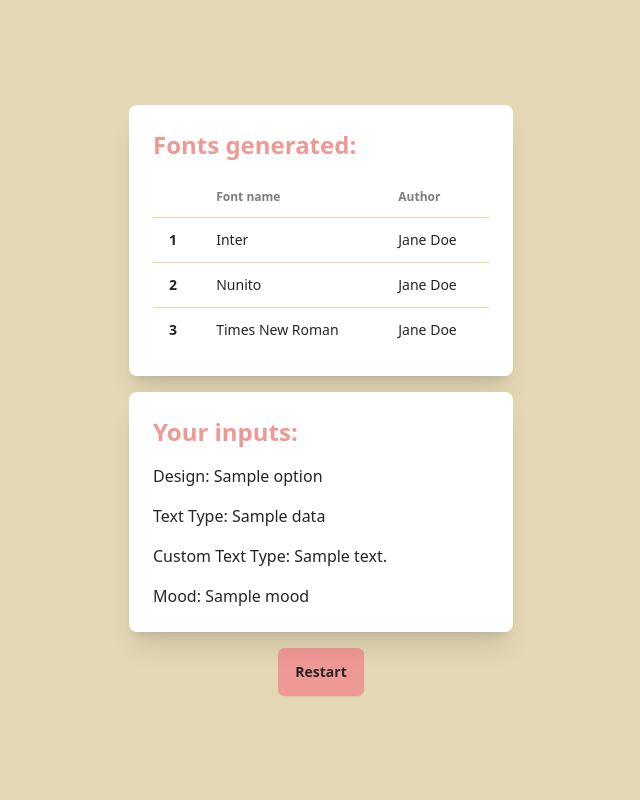
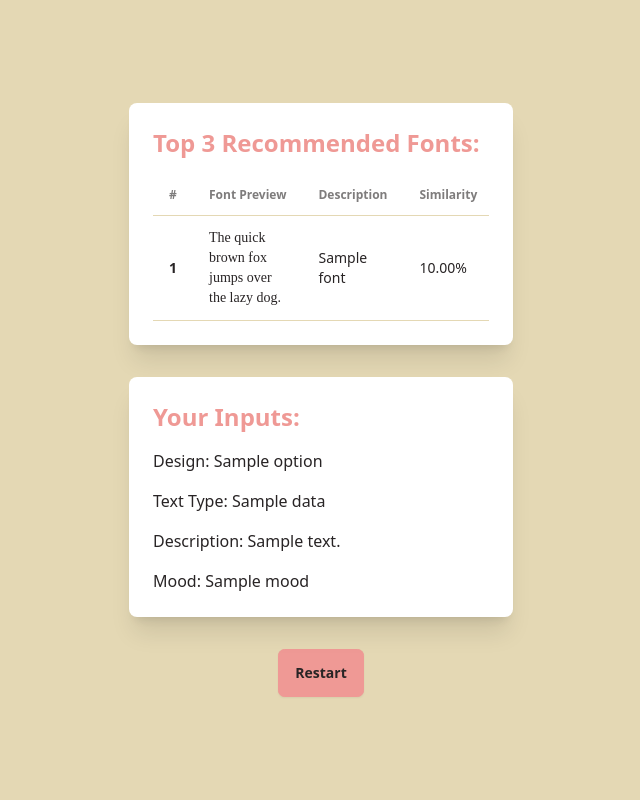
Before and after one commit to fontelier-AI/fontelier-ai, a Flask app: template templates/result.html in a window 1280 px wide. Shown: the whole page, without its empty margins (319-959 px from the left). Run offline with Flask 3, Linux system fonts and the light colour scheme; the template is opened without the code that fills it: most values are stand-ins (such as "Sample title", 1, 10 or a date in 2020); some libraries are stand-ins or nearby versions; some web fonts are replaced.

Commit message:
implement embedding with open ai ada v2

```diff
--- a/app.py
+++ b/app.py
@@ -1,77 +1,163 @@
-from flask import Flask, render_template, request, redirect, url_for
+from flask import Flask, request, render_template, redirect, url_for
+import openai
+import json
+import os
+import numpy as np
+import csv
+from dotenv import load_dotenv
+
+# Load the API key
+def load_api_key():
+    try:
+        with open('api-key.txt', 'r') as file:
+            return file.readline().strip()
+    except FileNotFoundError:
+        print("API key file not found.")
+        return None
+
+api_key = load_api_key()
+openai.api_key = api_key
 
 app = Flask(__name__)
 
-# To store user data
+# Store user input data
 user_data = {}
 
-# Home page
+# Load pre-computed font embeddings from CSV
+def load_font_embeddings():
+    font_data = []
+    with open('font_embeddings_with_vectors.csv', mode='r') as file:
+        reader = csv.DictReader(file)
+        for row in reader:
+            font_data.append({
+                "name": row["Name"],
+                "description": row["Description"],
+                "embedding": np.array(eval(row["Embedding"]))
+            })
+    return font_data
+
+# Get embedding from OpenAI's API for user input
+def get_openai_embedding(user_input):
+    try:
+        response = openai.Embedding.create(
+            input=user_input,
+            model="text-embedding-ada-002"
+        )
+        embedding = response['data'][0]['embedding']
+        return np.array(embedding)  # Convert to numpy array for cosine similarity
+    except Exception as e:
+        print(f"Failed to generate embedding: {e}")
+        return None
+
+# Calculate cosine similarity between two vectors
+def cosine_similarity(a, b):
+    return np.dot(a, b) / (np.linalg.norm(a) * np.linalg.norm(b))
+
+# Route to collect font option input
+@app.route('/step1', methods=['GET', 'POST'])
+def step1():
+    if request.method == 'POST':
+        user_data['option'] = request.form.get('option')
+        return redirect(url_for('step2'))
+    return render_template('step1.html')
+
+# Route to collect heading type input
+@app.route('/step2', methods=['GET', 'POST'])
+def step2():
+    if request.method == 'POST':
+        user_data['heading_type'] = request.form.get('heading_type')
+        return redirect(url_for('step3'))
+    return render_template('step2.html')
+
+# Route to collect description input
+@app.route('/step3', methods=['GET', 'POST'])
+def step3():
+    if request.method == 'POST':
+        user_data['description'] = request.form.get('description')
+        return redirect(url_for('step4'))
+    return render_template('step3.html')
+
+# Route to collect mood input
+@app.route('/step4', methods=['GET', 'POST'])
+def step4():
+    if request.method == 'POST':
+        user_data['mood'] = request.form.get('mood')
+        return redirect(url_for('result'))
+    return render_template('step4.html')
+
+# Route to generate and display recommendations
+# @app.route('/result', methods=['GET', 'POST'])
+# def result():
+#     if request.method == 'POST':
+#         return redirect(url_for('index'))
+
+#     # Combine user input into a single string
+#     user_input = f"{user_data['option']} {user_data['heading_type']} {user_data['description']} {user_data['mood']}"
+
+#     # Generate embedding from OpenAI
+#     user_embedding = get_openai_embedding(user_input)
+
+#     if user_embedding is None:
+#         return render_template('result.html', data=user_data, api_result=[{
+#             "name": "Error",
+#             "description": "Failed to generate recommendations."
+#         }])
+
+#     # Load font embeddings
+#     font_data = load_font_embeddings()
+
+#     # Calculate cosine similarity for each font
+#     similarities = [
+#         (font["name"], font["description"], cosine_similarity(user_embedding, font["embedding"]))
+#         for font in font_data
+#     ]
+
+#     # Sort by similarity and select the top 3 fonts
+#     top_fonts = sorted(similarities, key=lambda x: x[2], reverse=True)[:3]
+
+#     # Render the result page with the top 3 fonts
+#     return render_template('result.html', data=user_data, api_result=top_fonts)
+
+@app.route('/result', methods=['GET', 'POST'])
+def result():
+    if request.method == 'POST':
+        return redirect(url_for('index'))
+
+    # Combine user input into a single string
+    user_input = f"{user_data['option']} {user_data['heading_type']} {user_data['description']} {user_data['mood']}"
+
+    # Generate embedding from OpenAI
+    user_embedding = get_openai_embedding(user_input)
+
+    if user_embedding is None:
+        return render_template('result.html', data=user_data, api_result=[
+            {"name": "Error", "description": "Failed to generate recommendations.", "similarity": 0.0}
+        ])
+
+    # Load font embeddings
+    font_data = load_font_embeddings()
+
+    # Calculate cosine similarity for each font
+    similarities = [
+        (
+            font["name"],
+            font["description"],
+            cosine_similarity(user_embedding, font["embedding"])
+        )
+        for font in font_data
+    ]
+
+    # Sort by similarity and select the top 3 fonts
+    top_fonts = sorted(similarities, key=lambda x: x[2], reverse=True)[:3]
+
+    # Render the result page with the top 3 fonts
+    return render_template('result.html', data=user_data, api_result=top_fonts)
+
+
+# Home route to restart
 @app.route('/')
 def index():
     return render_template('index.html')
 
-# [User input] Single font / pair
-@app.route('/step1', methods=['GET', 'POST'])
-def step1():
-    if request.method == 'POST':
-        option = request.form.get('option')
-
-        # Validate input is not missing
-        if not option:
-            return redirect(url_for('step1'))
-
-        user_data['option'] = option
-        return redirect(url_for('step2'))
-    return render_template('step1.html')
-
-# [User input] Heading type
-@app.route('/step2', methods=['GET', 'POST'])
-def step2():
-    if request.method == 'POST':
-        heading_type = request.form.get('heading_type')
-
-        # Validate input is not missing
-        if not heading_type:
-            return redirect(url_for('step2'))
-
-        user_data['heading_type'] = heading_type
-        return redirect(url_for('step3'))
-    return render_template('step2.html')
-
-# [User input] Description of what they're looking for
-@app.route('/step3', methods=['GET', 'POST'])
-def step3():
-    if request.method == 'POST':
-        description = request.form.get('description')
-
-        # Validate input is not missing
-        if not description:
-            return redirect(url_for('step3'))
-
-        user_data['description'] = description
-        return redirect(url_for('step4'))
-    return render_template('step3.html')
-
-# [User input] Feelings or mood
-@app.route('/step4', methods=['GET', 'POST'])
-def step4():
-    if request.method == 'POST':
-        mood = request.form.get('mood')
-
-        # Validate input is not missing
-        if not mood:
-            return redirect(url_for('step4'))
-
-        user_data['mood'] = mood
-        return redirect(url_for('result'))
-    return render_template('step4.html')
-
-# Result
-@app.route('/result', methods=['GET', 'POST'])
-def result():
-    if request.method == 'POST':
-        return redirect(url_for('index'))
-    return render_template('result.html', data=user_data)
-
 if __name__ == '__main__':
     app.run(debug=True)
--- a/templates/result.html
+++ b/templates/result.html
@@ -2,7 +2,7 @@
 <html lang="en" data-theme="retro">
 
 <head>
-    <title>Welcome | Fontelier AI</title>
+    <title>Font Recommendations | Fontelier AI</title>
 
     <!-- Include Tailwind CSS with DaisyUI plugin via CDN -->
     <link href="https://cdn.jsdelivr.net/npm/daisyui@4.12.13/dist/full.min.css" rel="stylesheet" type="text/css"/>
@@ -17,54 +17,50 @@
             }
         };
     </script>
+
+    <!-- Dynamic Google Fonts -->
+    {% for font in api_result %}
+    <link href="https://fonts.googleapis.com/css2?family={{ font[0] | replace(' ', '+') }}&display=swap" rel="stylesheet">
+    {% endfor %}
 </head>
 
-<head>
+<body class="bg-base-200 min-h-screen flex flex-col items-center justify-center space-y-8">
 
-<body class="bg-base-200 min-h-screen flex flex-col items-center justify-center space-y-4"></body>
     <div class="card w-96 bg-white shadow-xl p-6 rounded-lg space-y-4">
-        <h2 class="text-2xl font-bold text-primary text-left"> Fonts generated:</h2>
+        <h2 class="text-2xl font-bold text-primary text-left">Top 3 Recommended Fonts:</h2>
 
         <div class="overflow-x-auto">
             <table class="table">
-              <!-- head -->
                 <thead>
                     <tr>
-                  <th></th>
-                  <th>Font name</th>
-                  <th>Author</th>
+                        <th>#</th>
+                        <th>Font Preview</th>
+                        <th>Description</th>
+                        <th>Similarity</th>
                     </tr>
                 </thead>
                 <tbody>
-                <!-- row 1 -->
-                <tr>
-                  <th>1</th>
-                  <td>Inter</td>
-                  <td>Jane Doe</td>
+                    {% for font in api_result %}
+                    <tr class="hover">
+                        <th>{{ loop.index }}</th>
+                        <td style="font-family: '{{ font[0] }}';">
+                            The quick brown fox jumps over the lazy dog.
+                        </td>
+                        <td>{{ font[1] }}</td>
+                        <td>{{ "%.2f" | format(font[2] * 100) }}%</td> <!-- Display similarity as a percentage -->
                     </tr>
-                <!-- row 2 -->
-                <tr class="hover">
-                  <th>2</th>
-                  <td>Nunito</td>
-                  <td>Jane Doe</td>
-                </tr>
-                <!-- row 3 -->
-                <tr>
-                  <th>3</th>
-                  <td>Times New Roman</td>
-                  <td>Jane Doe</td>
-                </tr>
+                    {% endfor %}
                 </tbody>
             </table>
         </div>
     </div>
 
     <div class="card w-96 bg-white shadow-xl p-6 rounded-lg space-y-4">
-        <h2 class="text-2xl font-bold text-primary text-left">Your inputs:</h3>
+        <h2 class="text-2xl font-bold text-primary text-left">Your Inputs:</h2>
         <ul class="list-none space-y-4">
             <li>Design: {{ data.get('option', 'N/A') }}</li>
             <li>Text Type: {{ data.get('heading_type', 'N/A') }}</li>
-            <li>Custom Text Type: {{ data.get('description', 'N/A') }}</li>
+            <li>Description: {{ data.get('description', 'N/A') }}</li>
             <li>Mood: {{ data.get('mood', 'N/A') }}</li>
         </ul>
     </div>
@@ -74,6 +70,7 @@
             Restart
         </button>
     </form>
+
 </body>
 
 </html>
```
Also changed, not shown: Font _database_ - Sheet1.csv (added, +26 -0 lines), generate_embeddings.py (added, +55 -0 lines), README.md, font_embeddings_with_vectors.csv (added), 2 other files. Lines whose indentation alone changed are shown as unchanged.
